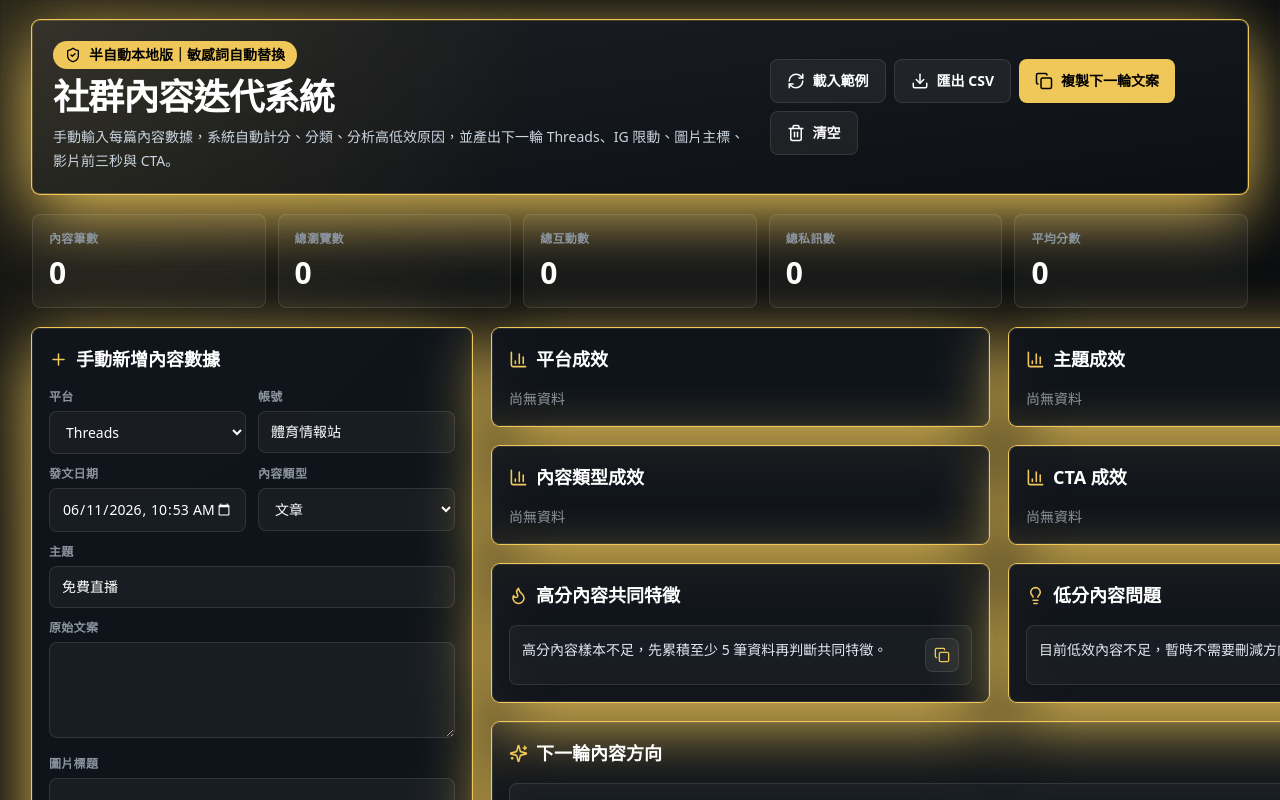
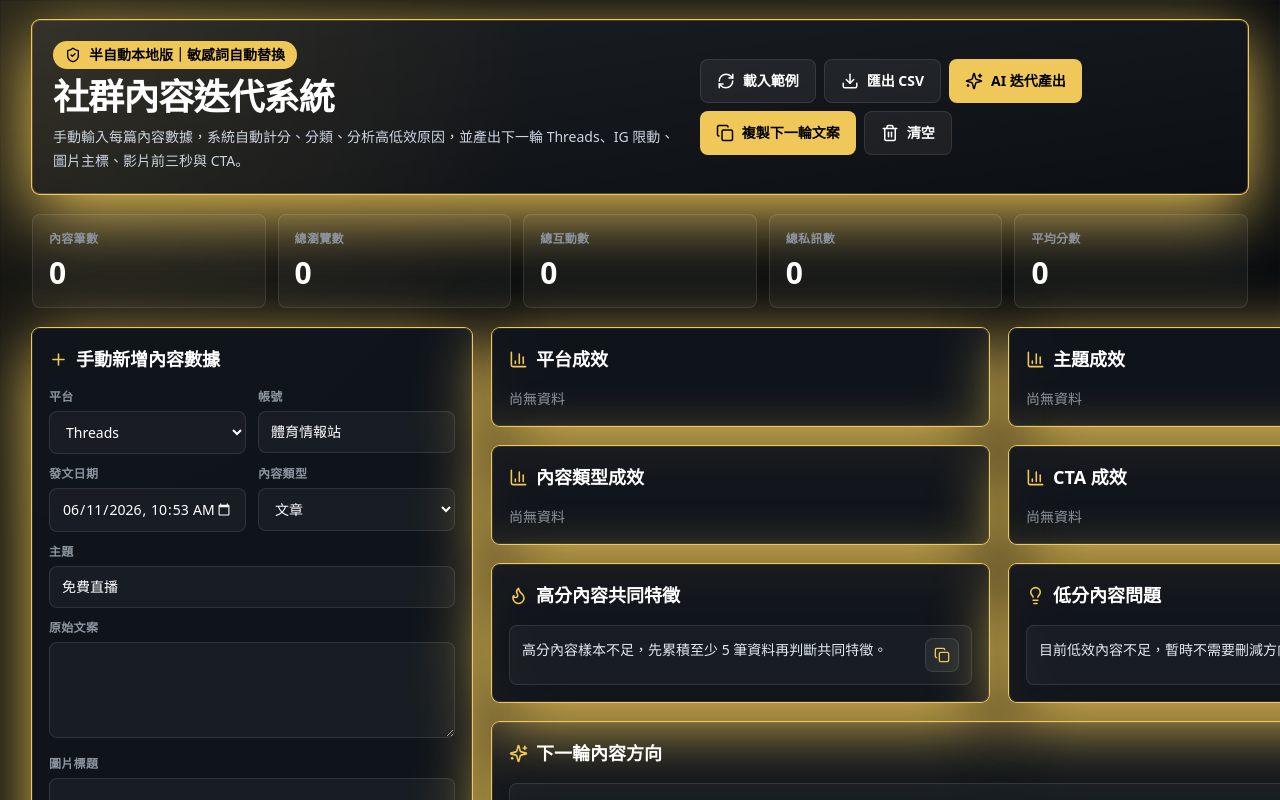
Before and after one commit to nn470217-cmyk/social-iteration-dashboard, a Next.js app: page / in a window 1280 px wide. Shown: the top 800 px of the page. Built offline with nearby package versions, Linux system fonts and the light colour scheme.

Commit message:
Add AI iteration content generation

```diff
--- /dev/null
+++ b/app/api/ai-iterate/route.ts
@@ -0,0 +1,83 @@
+import { NextRequest, NextResponse } from "next/server";
+import { pollinationsImageUrl } from "@/lib/generate";
+import { sanitizeText } from "@/lib/safety";
+import type { GeneratedPack } from "@/types/social";
+
+export const runtime = "edge";
+
+interface AiRequest {
+  summary?: {
+    bestTopic?: string;
+    bestCta?: string;
+    keywords?: string[];
+    highFeatures?: string[];
+    lowProblems?: string[];
+  };
+}
+
+export async function POST(request: NextRequest) {
+  const body = (await request.json()) as AiRequest;
+  const summary = body.summary ?? {};
+  const topic = summary.bestTopic || "球迷討論";
+  const cta = summary.bestCta || "留言一起聊";
+  const keywords = summary.keywords?.join("、") || "免費看球、賽事討論、分析師觀點";
+
+  const prompt = [
+    "你是台灣體育直播社群內容企劃。",
+    "請產出安全、專業、有互動感的社群素材。",
+    "主軸只能是：體育直播、賽事討論、球迷交流、免費看球、賽事分析、分析師觀點。",
+    "禁止出現：娛樂城、下注、賭博、博弈、儲值、返水、彩金、獎金、輸贏、投注、盤口、賠率。",
+    `本輪最佳主題：${topic}`,
+    `建議 CTA：${cta}`,
+    `高互動關鍵字：${keywords}`,
+    `高分特徵：${summary.highFeatures?.join("；") || "有明確看點、能引導留言、CTA 清楚"}`,
+    `低分問題：${summary.lowProblems?.join("；") || "開頭不夠強、缺少互動問題"}`,
+    "請只回傳 JSON，不要 markdown。",
+    "JSON 格式：",
+    "{\"threadsCopies\":[10組],\"igStories\":[10組],\"imageTitles\":[10組],\"imagePrompts\":[5組英文圖片生成提示詞],\"videoOpenings\":[10組],\"videoScripts\":[5組],\"ctas\":[10組]}"
+  ].join("\n");
+
+  try {
+    const url = `https://text.pollinations.ai/${encodeURIComponent(prompt)}?model=openai`;
+    const response = await fetch(url, { cache: "no-store" });
+    if (!response.ok) throw new Error(`Pollinations failed: ${response.status}`);
+    const raw = await response.text();
+    const data = JSON.parse(extractJson(raw)) as Omit<GeneratedPack, "source" | "imageUrls">;
+    const pack = normalizePack(data);
+    return NextResponse.json({ ok: true, generated: pack });
+  } catch (error) {
+    return NextResponse.json({
+      ok: false,
+      message: "AI API 暫時無法回應，請使用本地產出結果。",
+      error: error instanceof Error ? error.message : "Unknown error"
+    }, { status: 200 });
+  }
+}
+
+function extractJson(raw: string) {
+  const start = raw.indexOf("{");
+  const end = raw.lastIndexOf("}");
+  if (start === -1 || end === -1) throw new Error("AI response is not JSON");
+  return raw.slice(start, end + 1);
+}
+
+function normalizePack(data: Omit<GeneratedPack, "source" | "imageUrls">): GeneratedPack {
+  const imagePrompts = fill(data.imagePrompts, 5, "professional black gold sports live broadcast poster, stadium lights, clean social media design, no gambling, no betting");
+  return {
+    threadsCopies: fill(data.threadsCopies, 10, "今晚賽事討論度升溫，留言一起聊你的看法。"),
+    igStories: fill(data.igStories, 10, "今晚焦點｜免費看球入口已整理｜主頁連結見"),
+    imageTitles: fill(data.imageTitles, 10, "今晚焦點先看這 3 點"),
+    imagePrompts,
+    imageUrls: imagePrompts.map((prompt) => pollinationsImageUrl(prompt)),
+    videoOpenings: fill(data.videoOpenings, 10, "今晚這場不要只看比分，先看這個關鍵回合。"),
+    videoScripts: fill(data.videoScripts, 5, "0-3 秒：丟出今晚最大看點。\n3-15 秒：補上賽事分析。\n15-20 秒：引導留言與主頁入口。"),
+    ctas: fill(data.ctas, 10, "留言你站哪邊"),
+    source: "ai"
+  };
+}
+
+function fill(items: string[] | undefined, count: number, fallback: string) {
+  const safe = (items ?? []).map((item) => sanitizeText(String(item))).filter(Boolean);
+  while (safe.length < count) safe.push(fallback);
+  return safe.slice(0, count);
+}
--- a/app/page.tsx
+++ b/app/page.tsx
@@ -115,6 +115,8 @@ export default function Home() {
   const [records, setRecords] = useState<ContentRecord[]>([]);
   const [draft, setDraft] = useState<ContentRecord>(newRecord());
   const [copied, setCopied] = useState("");
+  const [aiPack, setAiPack] = useState<GeneratedPack | null>(null);
+  const [aiStatus, setAiStatus] = useState("");
 
   useEffect(() => {
     setRecords(loadRecords());
@@ -182,11 +184,39 @@ export default function Home() {
   }
 
   async function copyGenerated() {
-    const text = packToText(analysis.generated);
+    const text = packToText(aiPack ?? analysis.generated);
     await navigator.clipboard.writeText(text);
     setCopied("已複製下一輪文案");
     setTimeout(() => setCopied(""), 1600);
   }
+
+  async function generateAiIteration() {
+    setAiStatus("AI 產生中...");
+    const response = await fetch("/api/ai-iterate", {
+      method: "POST",
+      headers: { "Content-Type": "application/json" },
+      body: JSON.stringify({
+        summary: {
+          bestTopic: analysis.topicRanking[0]?.name,
+          bestCta: analysis.ctaRanking[0]?.name,
+          keywords: analysis.keywordRanking.slice(0, 6).map((item) => item.name),
+          highFeatures: analysis.highFeatures,
+          lowProblems: analysis.lowProblems
+        }
+      })
+    });
+    const data = await response.json();
+    if (data.ok && data.generated) {
+      setAiPack(data.generated as GeneratedPack);
+      setAiStatus("AI 迭代素材已產生");
+    } else {
+      setAiPack(analysis.generated);
+      setAiStatus("AI API 暫時無法回應，已改用本地規則產出");
+    }
+    setTimeout(() => setAiStatus(""), 2200);
+  }
+
+  const outputPack = aiPack ?? analysis.generated;
 
   return (
     <main className="min-h-screen px-4 py-5 sm:px-6 lg:px-8">
@@ -206,11 +236,13 @@ export default function Home() {
             <div className="flex flex-wrap gap-2">
               <Button onClick={loadDemo} icon={<RefreshCw size={18} />}>載入範例</Button>
               <Button onClick={exportCsv} icon={<Download size={18} />}>匯出 CSV</Button>
+              <Button onClick={generateAiIteration} icon={<Sparkles size={18} />} primary>AI 迭代產出</Button>
               <Button onClick={copyGenerated} icon={<Copy size={18} />} primary>複製下一輪文案</Button>
               <Button onClick={clearAll} icon={<Trash2 size={18} />}>清空</Button>
             </div>
           </div>
           {copied && <p className="mt-3 text-sm font-bold text-gold">{copied}</p>}
+          {aiStatus && <p className="mt-3 text-sm font-bold text-gold">{aiStatus}</p>}
         </header>
 
         <section className="grid gap-3 md:grid-cols-5">
@@ -274,13 +306,20 @@ export default function Home() {
 
             <Panel title="下一輪素材產出" icon={<MessageCircle size={19} />}>
               <div className="mb-4 flex flex-wrap gap-2">
+                <Button onClick={generateAiIteration} icon={<Sparkles size={18} />} primary>用 AI 重新迭代</Button>
                 <Button onClick={copyGenerated} icon={<Copy size={18} />} primary>全部複製</Button>
+                <span className="inline-flex min-h-11 items-center rounded-lg border border-white/10 bg-white/[0.04] px-3 text-xs font-bold text-muted">
+                  來源：{outputPack.source === "ai" ? "免費 AI API" : "本地規則"}
+                </span>
               </div>
-              <GeneratedSection title="Threads 文案" items={analysis.generated.threadsCopies} />
-              <GeneratedSection title="IG 限動文案" items={analysis.generated.igStories} />
-              <GeneratedSection title="圖片主標" items={analysis.generated.imageTitles} />
-              <GeneratedSection title="影片前三秒開頭" items={analysis.generated.videoOpenings} />
-              <GeneratedSection title="CTA" items={analysis.generated.ctas} />
+              <GeneratedSection title="Threads 文案" items={outputPack.threadsCopies} />
+              <GeneratedSection title="IG 限動文案" items={outputPack.igStories} />
+              <GeneratedSection title="圖片主標" items={outputPack.imageTitles} />
+              <GeneratedSection title="圖片生成提示詞" items={outputPack.imagePrompts} />
+              <ImagePreviewSection urls={outputPack.imageUrls} />
+              <GeneratedSection title="影片前三秒開頭" items={outputPack.videoOpenings} />
+              <GeneratedSection title="影片腳本 / 分鏡" items={outputPack.videoScripts} />
+              <GeneratedSection title="CTA" items={outputPack.ctas} />
             </Panel>
 
             <Panel title="內容資料表" icon={<BarChart3 size={19} />}>
@@ -472,6 +511,27 @@ function GeneratedSection({ title, items }: { title: string; items: string[] })
   );
 }
 
+function ImagePreviewSection({ urls }: { urls: string[] }) {
+  return (
+    <div className="mb-5">
+      <h3 className="mb-2 text-base font-black text-gold">AI 圖片預覽連結</h3>
+      <div className="grid gap-3 sm:grid-cols-2 xl:grid-cols-3">
+        {urls.map((url, index) => (
+          <div key={url} className="rounded-lg border border-white/10 bg-white/[0.04] p-3">
+            <img src={url} alt={`AI image ${index + 1}`} className="aspect-[4/5] w-full rounded-md object-cover" />
+            <div className="mt-2 flex items-center justify-between gap-2">
+              <a href={url} target="_blank" className="text-xs font-bold text-gold underline" rel="noreferrer">
+                開啟圖片
+              </a>
+              <CopyButton value={url} />
+            </div>
+          </div>
+        ))}
+      </div>
+    </div>
+  );
+}
+
 function Badge({ label }: { label: string }) {
   const styles: Record<string, string> = {
     "爆款": "bg-gold text-black",
@@ -495,10 +555,15 @@ function packToText(pack: GeneratedPack) {
     threadsCopies: "Threads 文案",
     igStories: "IG 限動文案",
     imageTitles: "圖片主標",
+    imagePrompts: "圖片生成提示詞",
+    imageUrls: "AI 圖片連結",
     videoOpenings: "影片前三秒開頭",
-    ctas: "CTA"
+    videoScripts: "影片腳本 / 分鏡",
+    ctas: "CTA",
+    source: "產出來源"
   };
   return Object.entries(pack)
-    .map(([key, items]) => `## ${labels[key as keyof GeneratedPack]}\n${items.map((item, index) => `${index + 1}. ${item}`).join("\n\n")}`)
+    .filter(([key]) => key !== "source")
+    .map(([key, items]) => `## ${labels[key as keyof GeneratedPack]}\n${(items as string[]).map((item, index) => `${index + 1}. ${item}`).join("\n\n")}`)
     .join("\n\n");
 }
--- a/lib/generate.ts
+++ b/lib/generate.ts
@@ -13,12 +13,27 @@ export function generateNextPack(input: GenerateInput): GeneratedPack {
   const topic = input.topicRanking[0]?.name || best?.topic || "球迷討論";
   const cta = input.ctaRanking[0]?.name || best?.cta || "留言一起聊";
   const keyword = input.keywordRanking[0]?.name || "免費看球";
+  const imagePrompts = make(5, (index) => {
+    return [
+      "professional sports live broadcast social media poster",
+      "black and gold color palette",
+      "Taiwan sports fan community",
+      `topic: ${topic}`,
+      `visual headline concept ${index + 1}`,
+      "stadium lights, scoreboard, clean editorial layout, no gambling, no betting"
+    ].join(", ");
+  });
 
   return {
     threadsCopies: make(10, (index) => `今晚${topic}討論度正在升溫。\n\n我整理了第 ${index + 1} 個看點：${keyword}。\n\n你覺得關鍵會在哪一段？${cta}`),
     igStories: make(10, (index) => `${topic}｜第 ${index + 1} 個看點\n${keyword}已整理\n${cta}`),
     imageTitles: make(10, (index) => `${topic}先看這 ${index + 1} 點`),
+    imagePrompts,
+    imageUrls: imagePrompts.map((prompt) => pollinationsImageUrl(prompt)),
     videoOpenings: make(10, (index) => `今晚${topic}不要只看比分，前 3 秒先看第 ${index + 1} 個關鍵。`),
+    videoScripts: make(5, (index) => {
+      return `0-3 秒：今晚${topic}先看這個爭議點。\n3-8 秒：用一個關鍵回合帶出球迷討論，畫面搭配比分板與球場背景。\n8-15 秒：補上分析師觀點：${keyword}。\n15-20 秒：${cta}，免費看球入口與賽前重點放主頁。`;
+    }),
     ctas: make(10, (index) => {
       const variants = [
         "留言你站哪邊",
@@ -28,10 +43,15 @@ export function generateNextPack(input: GenerateInput): GeneratedPack {
         "留言隊伍名，我整理看點"
       ];
       return variants[index % variants.length];
-    })
+    }),
+    source: "local"
   };
 }
 
 function make(count: number, build: (index: number) => string) {
   return Array.from({ length: count }, (_, index) => sanitizeText(build(index)));
 }
+
+export function pollinationsImageUrl(prompt: string) {
+  return `https://image.pollinations.ai/prompt/${encodeURIComponent(sanitizeText(prompt))}?width=1080&height=1350&nologo=true&enhance=true&model=flux`;
+}
--- a/types/social.ts
+++ b/types/social.ts
@@ -40,8 +40,12 @@ export interface GeneratedPack {
   threadsCopies: string[];
   igStories: string[];
   imageTitles: string[];
+  imagePrompts: string[];
+  imageUrls: string[];
   videoOpenings: string[];
+  videoScripts: string[];
   ctas: string[];
+  source: "local" | "ai";
 }
 
 export interface AnalysisResult {
```
